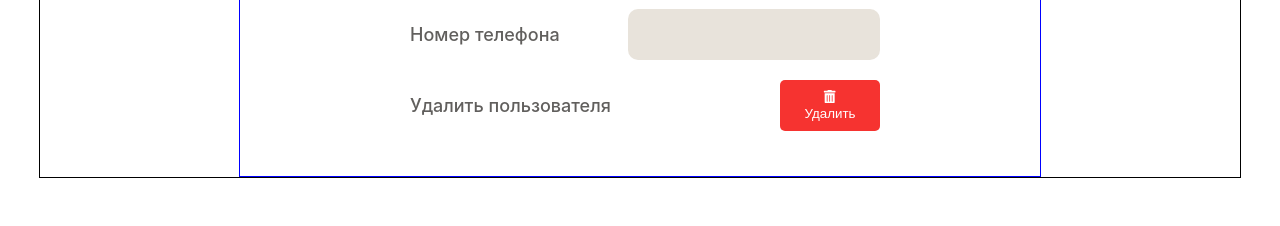
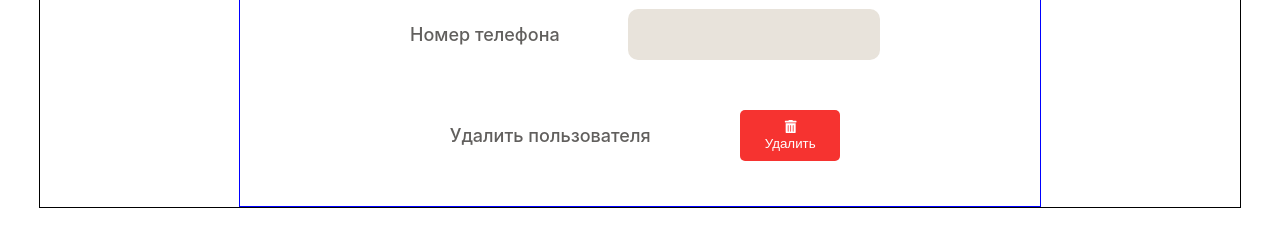
Before and after one commit to yoff3/phonebook, a React (Create React App) app in the folder phonebookrj/: page / in a window 1280 px wide. Shown: the part 554-780 px from the top of the page. Built offline with nearby package versions, Linux system fonts and the light colour scheme.

Commit message:
fixed design of deleting Contacts line

```diff
--- a/phonebookrj/src/index.css
+++ b/phonebookrj/src/index.css
@@ -195,6 +195,11 @@ code {
   padding: 10px 10px;
 }
 
+.contact-field:last-child{
+  margin-top: 30px;
+  justify-content: space-around;
+}
+
 .contact-avatar-zoomed{
   width: 280px;
   margin: 30px auto;
```
